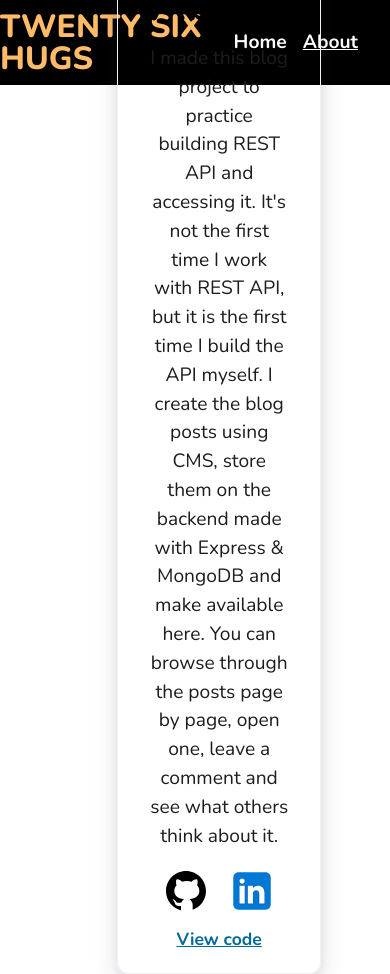
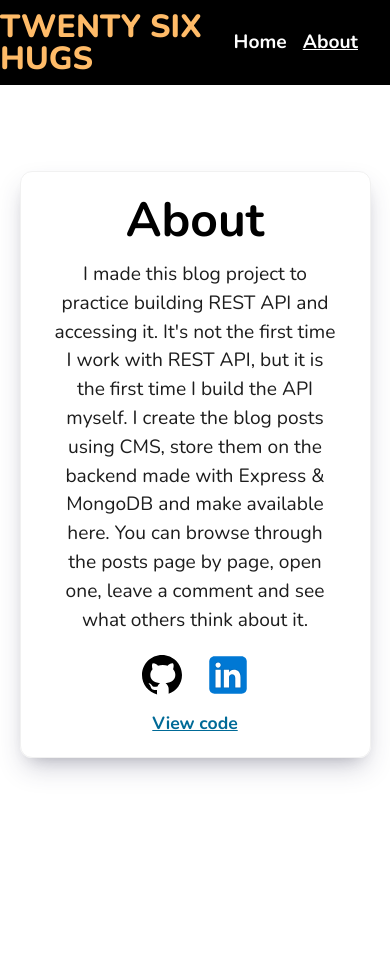
Before and after one commit to twentysixhugs/blog-api, a React (Create React App) app in the folder client/: page /about in a window 390 px wide. After the commit the page ends 844 px from the top, so only its background shows below. Built offline with nearby package versions, Linux system fonts and the light colour scheme.

Commit message:
Make About responsive

```diff
--- a/client/src/components/About/About.tsx
+++ b/client/src/components/About/About.tsx
@@ -22,10 +22,18 @@ export default function About() {
 }
 
 const Wrapper = styled.div`
-  height: calc(100vh - var(--header-offset));
+  min-height: calc(100vh - var(--header-offset));
   display: flex;
   align-items: center;
   padding: 0 30vw;
+
+  @media (max-width: 1200px) {
+    padding: 0 15vw;
+  }
+
+  @media (max-width: 1200px) {
+    padding: 5vh 5vw;
+  }
 `;
 
 const Content = styled.div`
```
